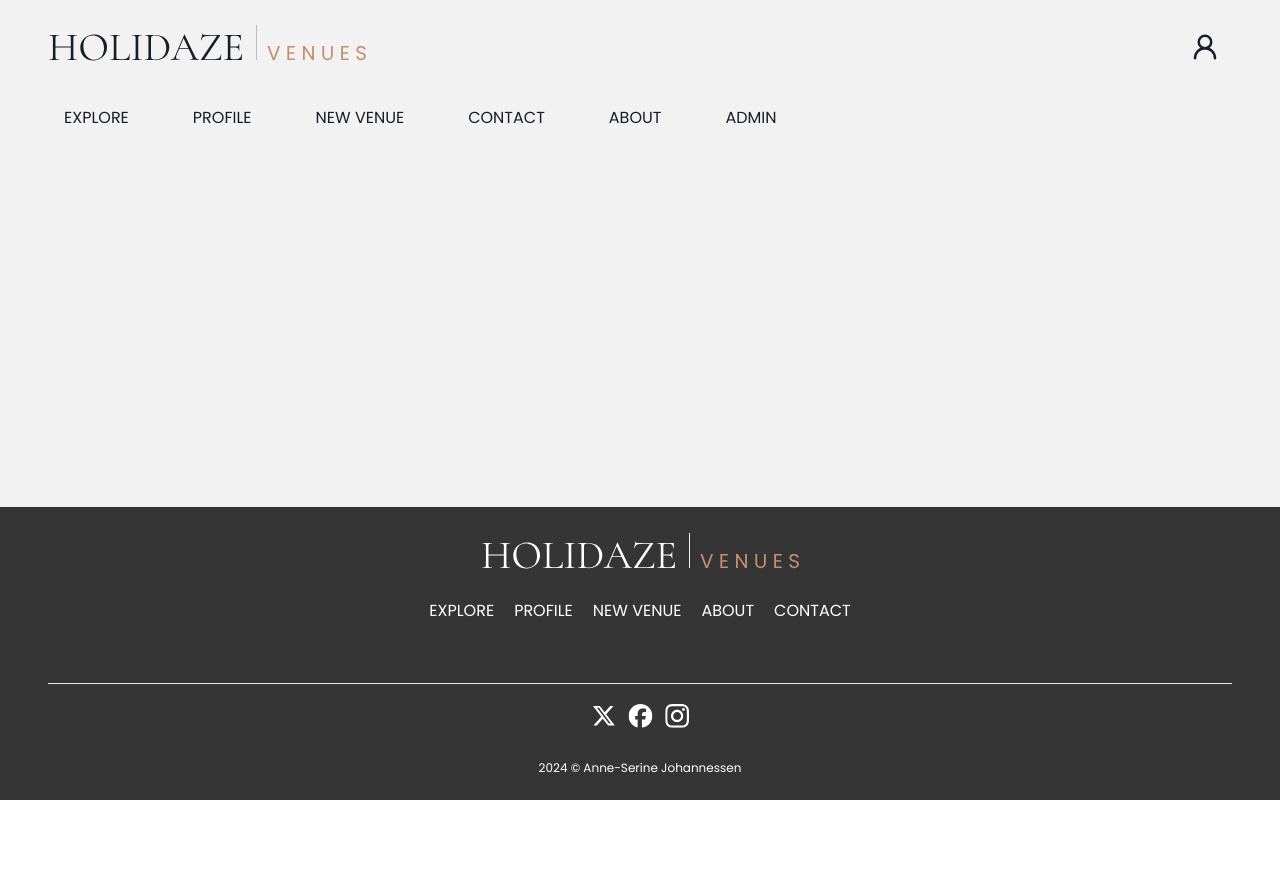
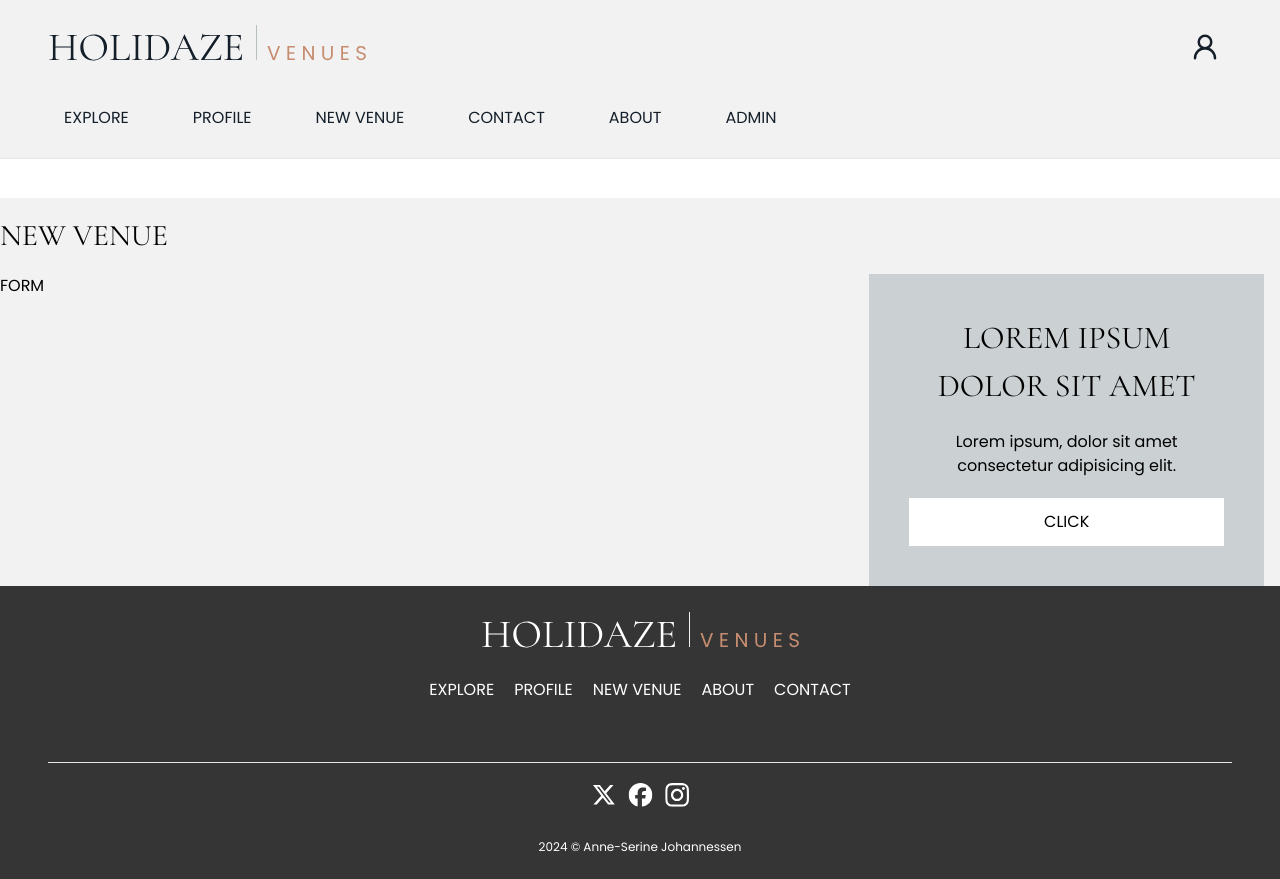
Before and after one commit to Anne-Serine/holidaze_project-exam-2, a React (Vite) app: page /venue/manage/1 in a window 1280 px wide. Before the commit the page ends 800 px from the top, so only its background shows below. Built offline with nearby package versions, Linux system fonts and the light colour scheme.

Commit message:
markup - venue management page

```diff
--- a/src/pages/VenueManagement.jsx
+++ b/src/pages/VenueManagement.jsx
@@ -1,9 +1,22 @@
 function VenueManagement() {
   return (
-    <>
-
-    </>
-  )
+    <div className="">
+      <hr className="h-10 bg-daze-white" />
+      <h1 className="container-hug text-3xl py-5">New venue</h1>
+      <div className="container-hug grid grid-cols-3">
+        <div className="col-span-2">
+          <form action="">FORM</form>
+        </div>
+        <div className="bg-daze-primary-op10 col-span-1 flex flex-col p-10 text-center justify-center mx-4">
+          <h2 className="pb-5">Lorem ipsum dolor sit amet</h2>
+          <p className="pb-5">
+            Lorem ipsum, dolor sit amet consectetur adipisicing elit.
+          </p>
+          <button className="bg-white p-3">CLICK</button>
+        </div>
+      </div>
+    </div>
+  );
 }
 
 export default VenueManagement;
```
